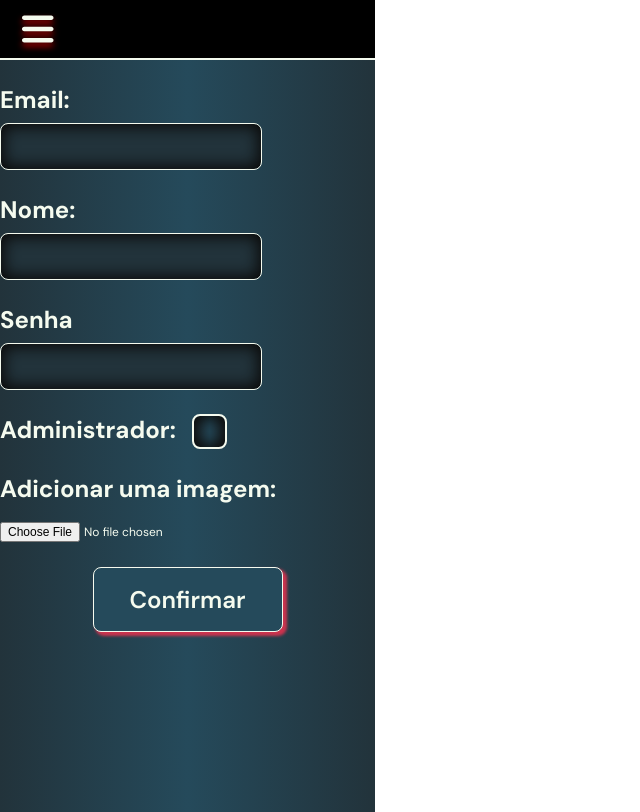
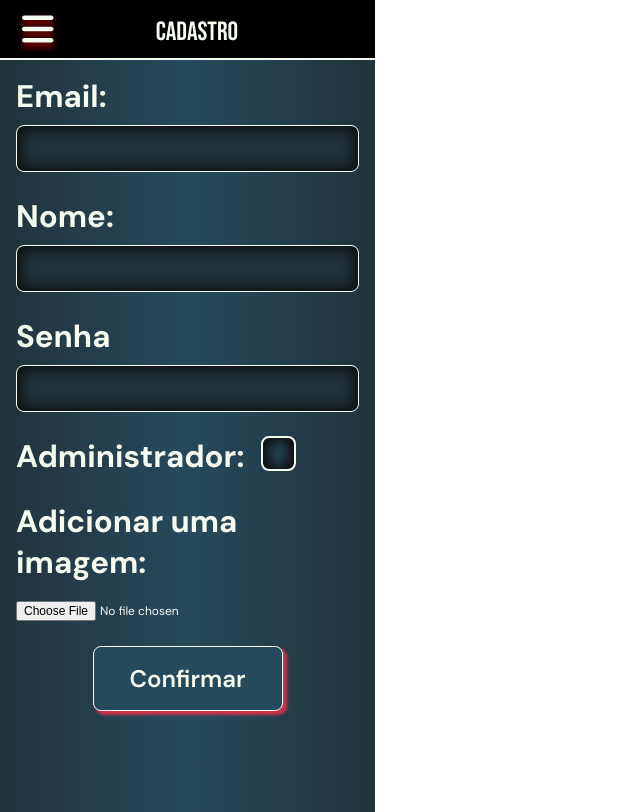
Before and after one commit to Grupo-2-Sustentare/sustentare-web, a React (Create React App) app: page /configuracoes-de-acesso in a window 1280 px wide. Shown: the whole page, without its empty margins (0-640 px from the left). Built offline with nearby package versions, Linux system fonts and the light colour scheme; a web font is replaced by a local one.

Commit message:
alterando componente textInput, paginas cadastro e novo produto

```diff
--- a/src/components/TextInput/textInput.module.css
+++ b/src/components/TextInput/textInput.module.css
@@ -3,11 +3,12 @@
     flex-direction: column;
     align-items: start;
     gap: 8px;
+
 }
 
 .textInput input{
     height: 47px;
-    width: 262px;
+    width: 100%;
     padding: 8px;
     background: var(--gunmetal);
     border: var(--borda-branca);
--- a/src/pages/configuracoes-de-acesso/Cadastro.jsx
+++ b/src/pages/configuracoes-de-acesso/Cadastro.jsx
@@ -61,26 +61,27 @@ const Cadastro = () => {
     };
 
     return (
-        <div className={styles.divPrincipal}>
-                <TopBar/>
+        <div>
+                <TopBar title={"Cadastro"}/>
+                <div className={styles.divPrincipal}>
                 <div className={styles.divTexInput}>
-                    <h1 className={styles.h1}>Email:</h1>
+                    <h4 className={styles.h4}>Email:</h4>
                     <TextInput Input value={email} type="text" onChange={(e) => handleTextInputChange(e, setEmail)}/>
                 </div>
                 <div className={styles.divTexInput}>
-                    <h1 className={styles.h1}>Nome:</h1>
+                    <h4 className={styles.h4}>Nome:</h4>
                     <TextInput value={nome} type="text" onChange={(e) => handleTextInputChange(e, setNome)}/>
                 </div>
                 <div className={styles.divTexInput}>
-                    <h1 className={styles.h1}>Senha</h1>
+                    <h4 className={styles.h4}>Senha</h4>
                     <TextInput value={senha} type="password" onChange={(e) => handleTextInputChange(e, setSenha)}/>
                 </div>
                 <div className={styles.divAdministrador}>
-                    <h1 className={styles.h1}>Administrador:</h1>
+                    <h4 className={styles.h4}>Administrador:</h4>
                     <Checkbox onClick={handleCheckboxInputChange}/>
                 </div>
                 <div className={styles.campo}>
-                    <h1 className={styles.h1}>Adicionar uma imagem:</h1>
+                    <h4 className={styles.h4}>Adicionar uma imagem:</h4>
                     <div className={styles.devInput}>
                         <input
                             type="file"
@@ -94,7 +95,7 @@ const Cadastro = () => {
                 <div className={styles.divButton}>
                     <Button insideText={"Confirmar"}  onClick={handleSave}/>
                 </div>
-
+                </div>
         </div>
     );
 };
--- a/src/pages/configuracoes-de-acesso/cadastro.module.css
+++ b/src/pages/configuracoes-de-acesso/cadastro.module.css
@@ -1,5 +1,3 @@
-@import url('https://fonts.googleapis.com/css2?family=DM+Sans:wght@400;700&display=swap');
-
 .header{
     width: 100%;
     height: 50px;
@@ -12,11 +10,7 @@
     display: flex;
     flex-direction: column;
     gap: 24px;
-}
-
-.h1{
-    font-family: 'DM Sans', sans-serif;;
-    font-size: 24px;
+    padding: 16px;
 }
 
 .divAdministrador{
--- a/src/pages/criando-novo-produto/CriandoProduto.jsx
+++ b/src/pages/criando-novo-produto/CriandoProduto.jsx
@@ -2,36 +2,44 @@ import { useNavigate } from "react-router-dom"; // Importa o hook useNavigate pa
 import React, { useState } from "react"; // Importa React e o hook useState para gerenciamento de estado
 import StreachList from "../../components/StrechList/StrechList"
 import TextInput from "../../components/TextInput/TextInput"
-import  styles from "./CriandoProduto.module.css";
+import styles from "./CriandoProduto.module.css";
 import Checkbox from "../../components/Checkbox/Checkbox";
 import MeasurementUnitInput from "../../components/MeasumentTextInput/MeasurementUnitInput"
 import TopBar from "../../components/TopBar/TopBar"
+import Button from "../../components/Button/Button";
 
 const CriandoProduto = () => {
 
 
     return (
+        <div>
+            <TopBar title={"Criando Novo Produto"} />
             <div className={styles.divPrincipal}>
-            <TopBar/>
+
                 <div className={styles.TextInput}>
                     <h4>Nome:</h4>
-                <TextInput/>
+                    <TextInput />
                 </div>
-            <div  className={styles.TextInput}>
+                <div className={styles.TextInput}>
                     <h4>Categoria</h4>
-                <StreachList titulo=""/>
+                    <StreachList titulo="" />
                 </div>
-            <div  className={styles.TextInput}>
+                <div className={styles.TextInput}>
                     <h4>Unidade de medida:</h4>
-                <StreachList titulo=""/>
+                    <StreachList titulo="" />
                 </div>
 
                 <div className={styles.divPerecivel}>
                     <h4>Perecível</h4>
-                    <Checkbox/>
+                    <Checkbox />
                 </div>
 
-                <MeasurementUnitInput/>
+                <MeasurementUnitInput />
+                <div className={styles.divBotao}>
+                    <Button insideText={"Salvar produto"}/>
+                </div>
+
+            </div>
         </div>
     );
 };
--- a/src/pages/criando-novo-produto/CriandoProduto.module.css
+++ b/src/pages/criando-novo-produto/CriandoProduto.module.css
@@ -16,3 +16,9 @@
     gap: 24px;
     padding: 16px;
 }
+
+.divBotao{
+    width: 100%;
+    display: flex;
+    justify-content: center;
+}
```
Lines whose indentation alone changed are shown as unchanged.
